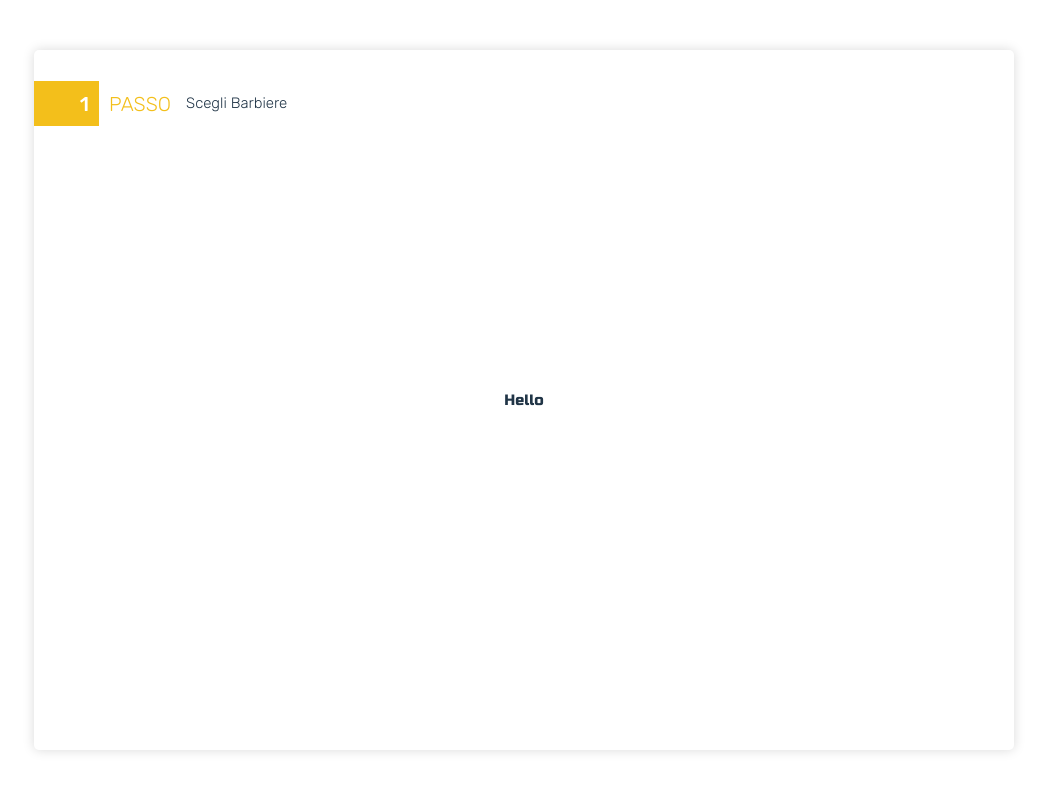
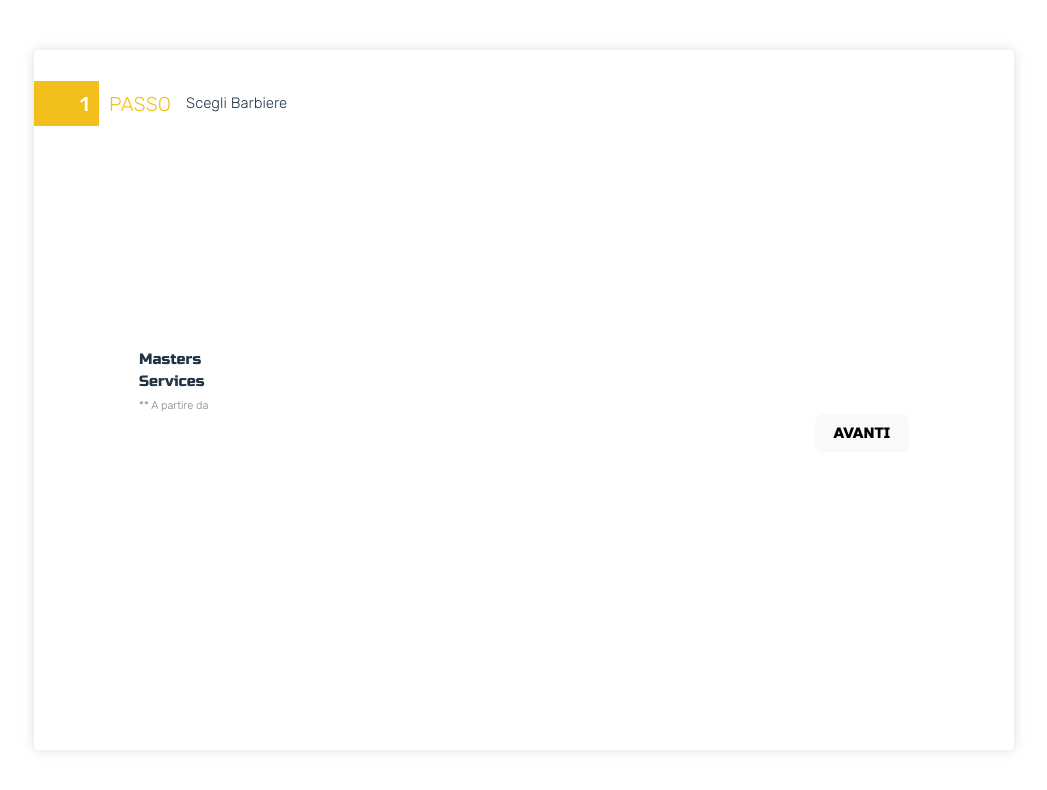
Before and after one commit to ihnatenkoo/Barbershop-Customer-Register, a React (Vite) app: page / in a window 1280 px wide. Shown: the top 790 px of the page, without its empty margins (116-1163 px from the left). Built offline with nearby package versions, Linux system fonts and the light colour scheme.

Commit message:
Create page <Masters/> base structure

```diff
--- a/src/App.tsx
+++ b/src/App.tsx
@@ -2,16 +2,14 @@ import { FC } from 'react';
 import { ThemeProvider } from 'styled-components';
 import { GlobalStyle } from './styled/globalStyle';
 import { theme } from './styled/theme';
-import MainLayout from './components/layout/MainLayout';
+import Masters from './pages/Masters/Masters';
 
 const App: FC = () => {
 	return (
 		<>
 			<ThemeProvider theme={theme}>
 				<GlobalStyle />
-				<MainLayout pageNumber={1} pageTitle="Scegli Barbiere">
-					Hello
-				</MainLayout>
+				<Masters />
 			</ThemeProvider>
 		</>
 	);
--- /dev/null
+++ b/src/pages/Masters/Masters.tsx
@@ -0,0 +1,42 @@
+import styled from 'styled-components';
+import MainLayout from '../../components/layout/MainLayout';
+import { Container } from '../../styled/mixins';
+
+const PageContainer = styled.div`
+	${Container({ width: '770px' })}
+`;
+
+const Note = styled.p`
+	margin-top: 5px;
+	font-family: 'Rubik', sans-serif;
+	font-size: 11px;
+	font-weight: 100;
+	color: ${(props) => props.theme.colors.gray};
+`;
+
+const ButtonWrapper = styled.div`
+	margin-top: 20px;
+	text-align: center;
+	@media ${(props) => props.theme.media.tablet} {
+		margin-top: 0px;
+		text-align: right;
+	}
+`;
+
+const Masters = () => {
+	return (
+		<MainLayout pageNumber={1} pageTitle={'Scegli Barbiere'}>
+			<PageContainer>
+				<p>Masters</p>
+				<p>Services</p>
+
+				<Note>** A partire da</Note>
+				<ButtonWrapper>
+					<button>AVANTI</button>
+				</ButtonWrapper>
+			</PageContainer>
+		</MainLayout>
+	);
+};
+
+export default Masters;
```
